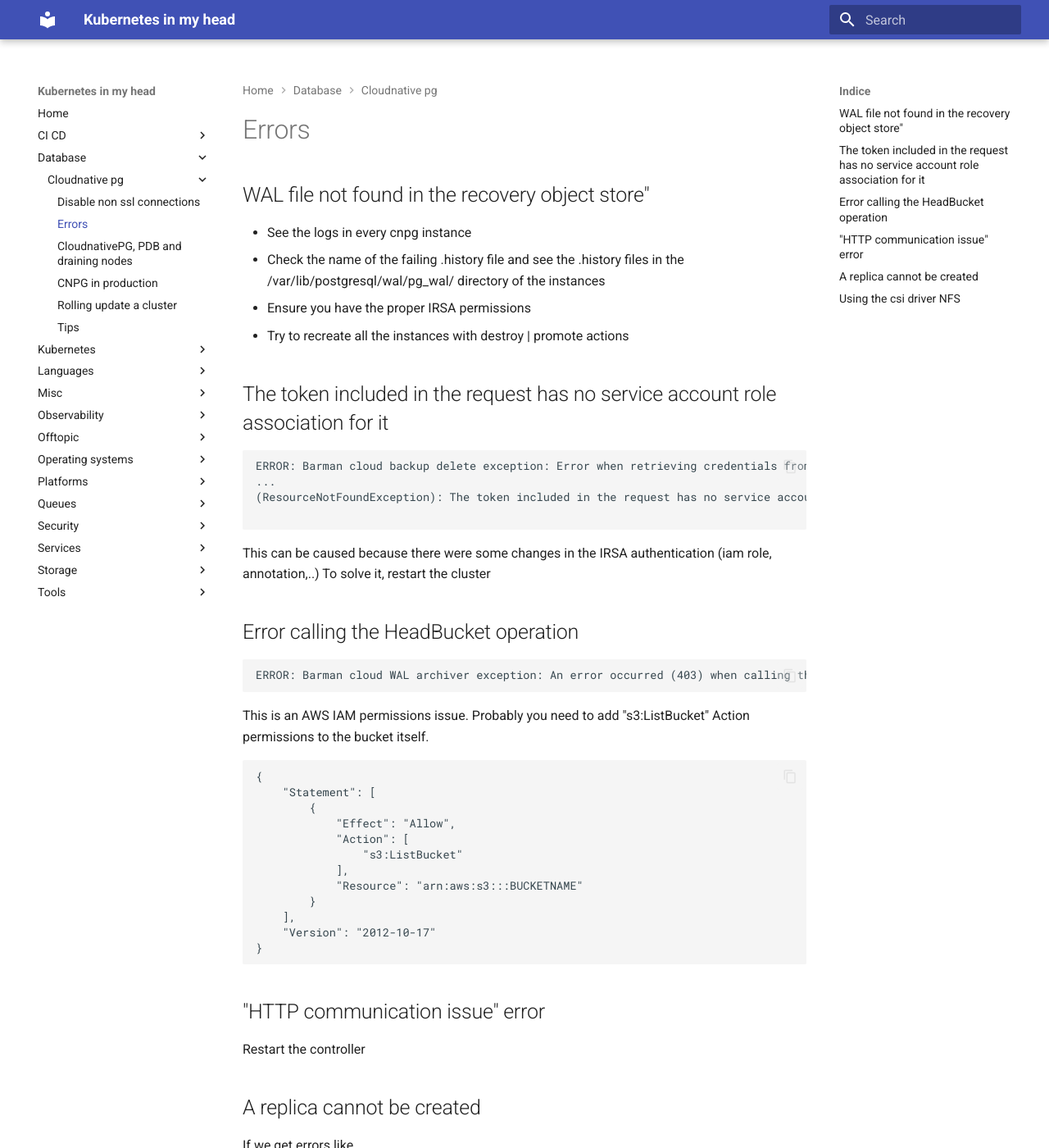
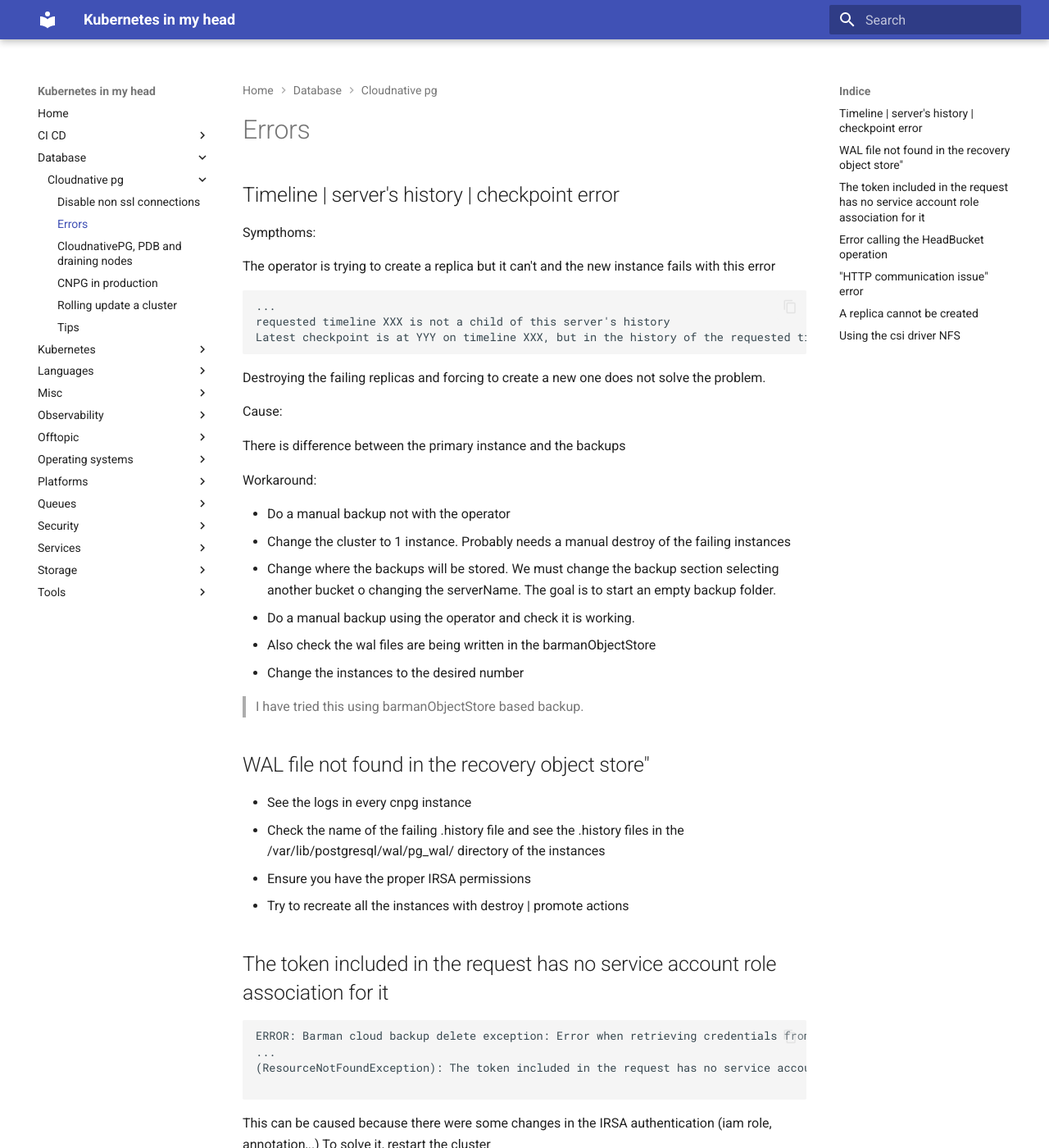
Before and after one commit to jorgelon/kubernetesinmyhead.net, an MkDocs documentation site: the page built from docs/database/cloudnative-pg/errors.md, in a window 1280 px wide and 1400 px high. Shown: the whole window at 82% size. Built offline with MkDocs 1.6.1 and Material for MkDocs 9.7.7, drawn with Linux system fonts in a browser that asks for light colours.

Commit message:
add timeline solution

````diff
--- a/docs/database/cloudnative-pg/errors.md
+++ b/docs/database/cloudnative-pg/errors.md
@@ -1,4 +1,33 @@
 # Errors
+
+## Timeline | server's history | checkpoint error
+
+Sympthoms:
+
+The operator is trying to create a replica but it can't and the new instance fails with this error
+
+```txt
+...
+requested timeline XXX is not a child of this server's history
+Latest checkpoint is at YYY on timeline XXX, but in the history of the requested timeline, the server forked off from that timeline at YYY
+```
+
+Destroying the failing replicas and forcing to create a new one does not solve the problem.
+
+Cause:
+
+There is difference between the primary instance and the backups
+
+Workaround:
+
+- Do a manual backup not with the operator
+- Change the cluster to 1 instance. Probably needs a manual destroy of the failing instances
+- Change where the backups will be stored. We must change the backup section selecting another bucket o changing the serverName. The goal is to start an empty backup folder.
+- Do a manual backup using the operator and check it is working.
+- Also check the wal files are being written in the barmanObjectStore
+- Change the instances to the desired number
+
+> I have tried this using barmanObjectStore based backup.
 
 ## WAL file not found in the recovery object store"
 
````
